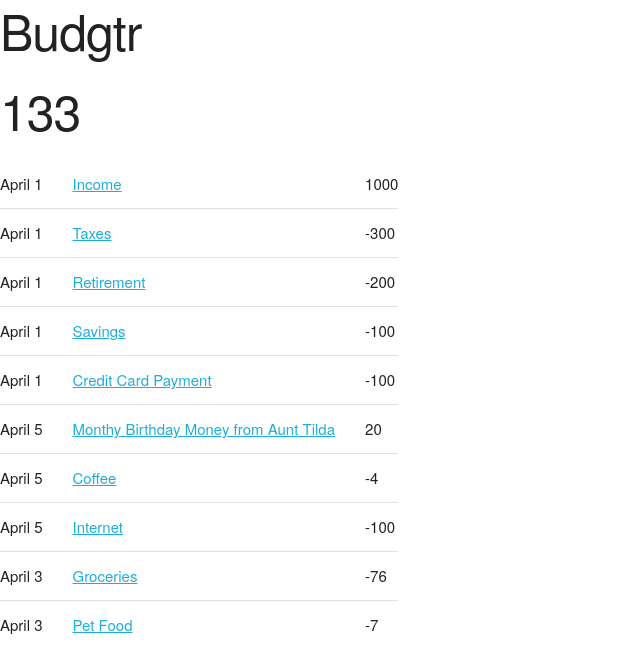
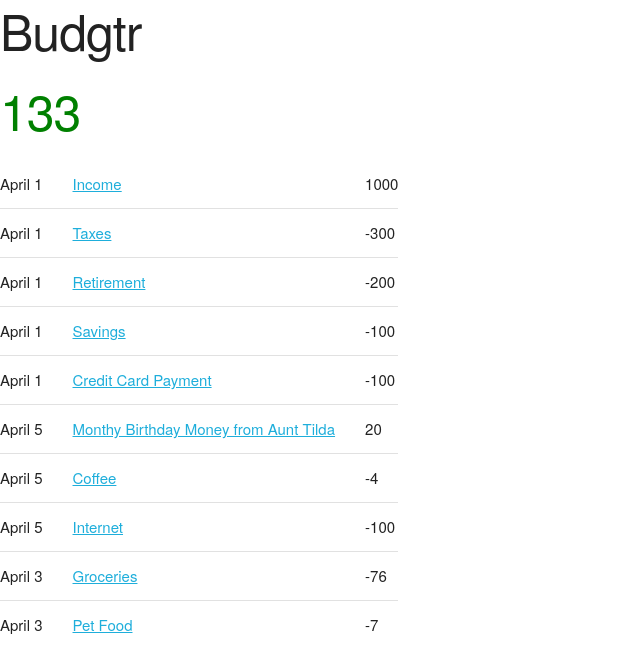
Before and after one commit to mellisporter/budgtr, a Node server app: page /budgets in a window 1280 px wide. Shown: the top 649 px of the page, without its empty margins (0-640 px from the left). Run offline with Node 20, Linux system fonts and the light colour scheme.

Commit message:
bank balance color change, final commit

```diff
--- a/views/index.ejs
+++ b/views/index.ejs
@@ -20,7 +20,24 @@
     return acc + parseInt(num.amount);
     <!-- shoutout to sarah the ta and ryan for helping with parseInt so info did not display as NaN, this was holding back a lot -->
 }, 0);%>
-<h1><%=bankAccount%></h1>
+<div>
+    <h1 class="bank"><%=bankAccount%></h1>
+</div>
+
+<% if (bankAccount > 0) { %>
+    <style>
+        .bank {
+            color: green;
+        }
+    </style>
+<% } else { %>
+    <style>
+        .bank {
+            color: red;
+        }
+    </style>
+<% } %>
+
 
 <table>
     <!-- create a foor loop to display budget data -->
```
